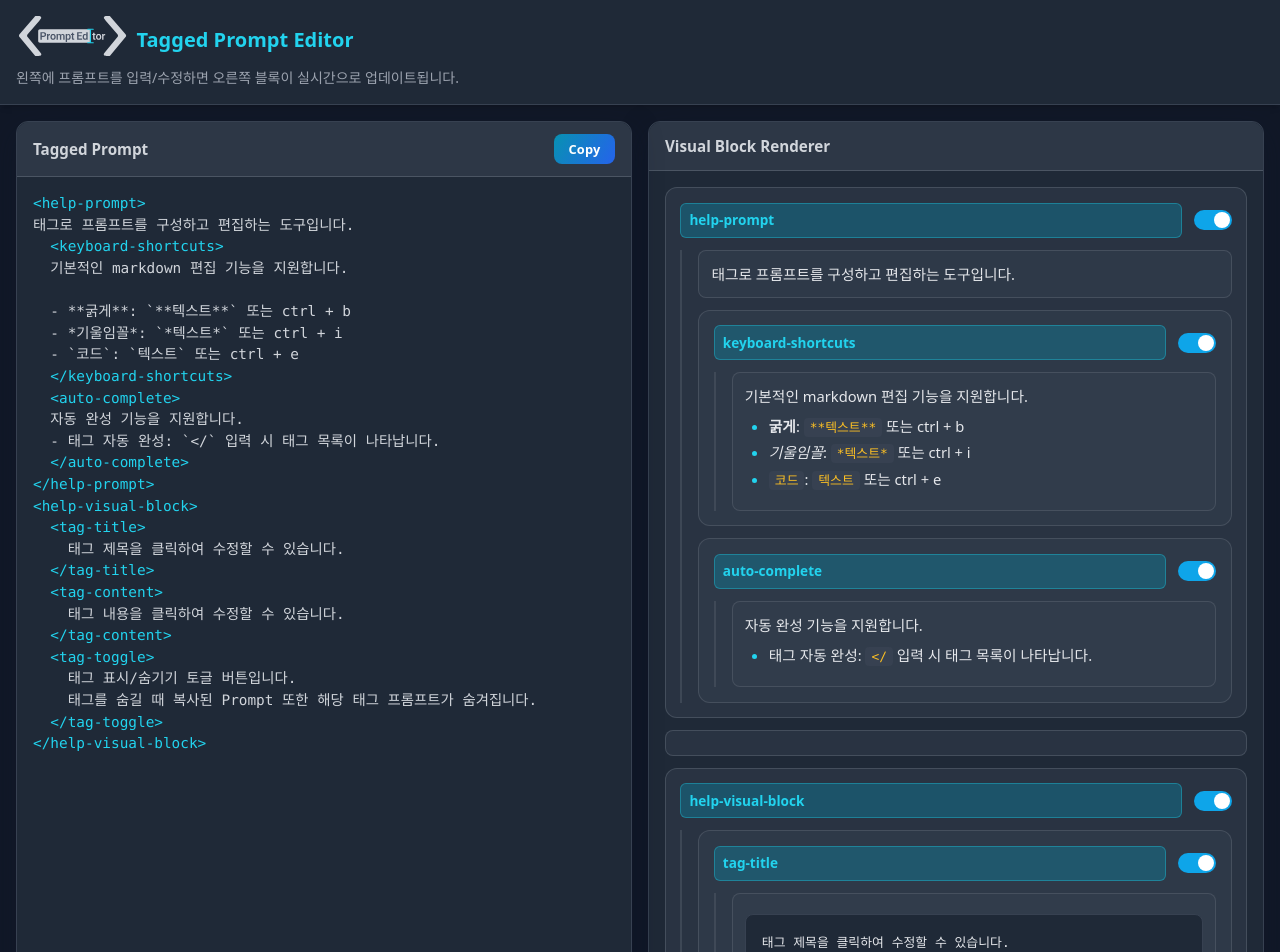
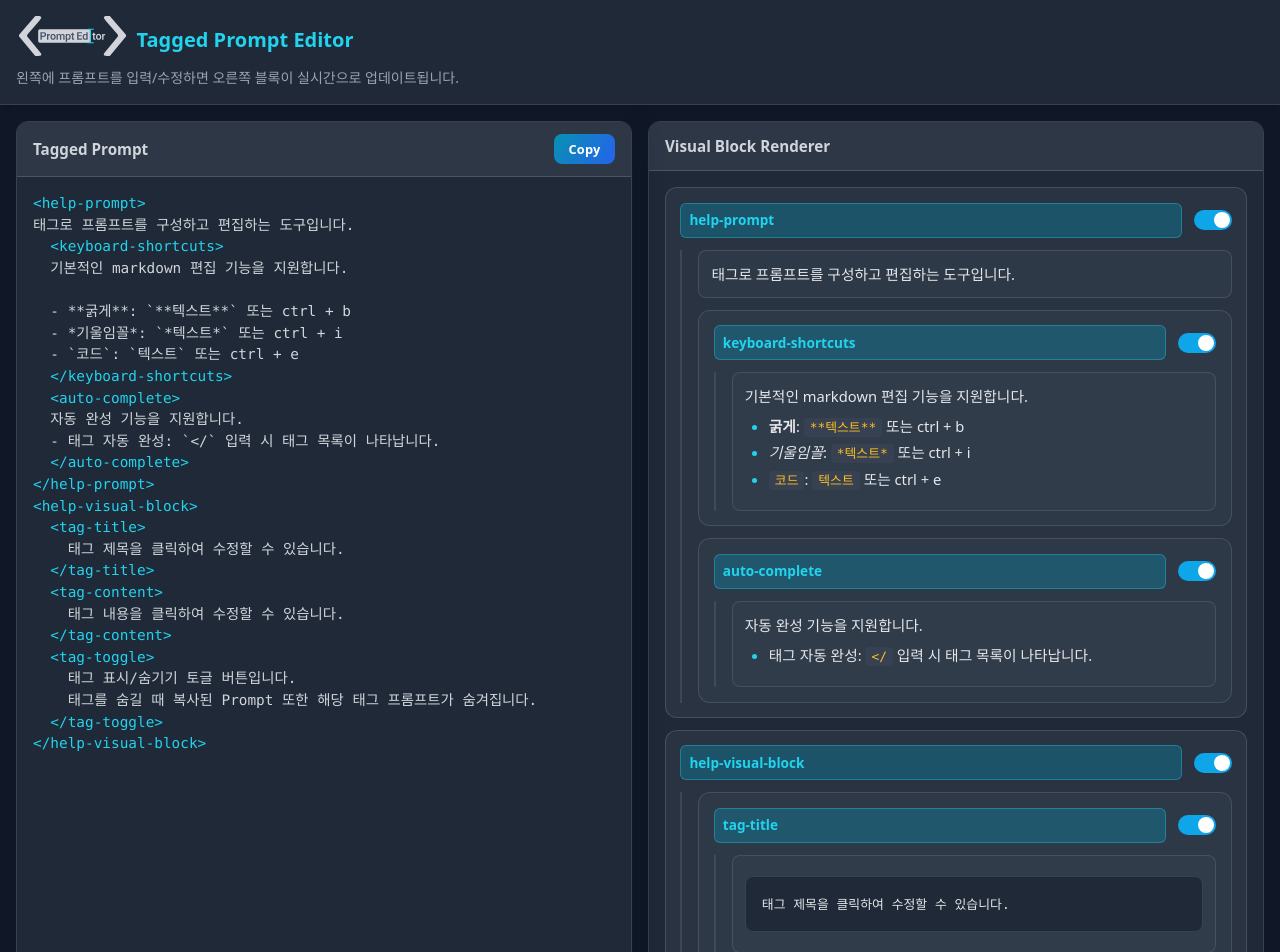
Before and after one commit to Q07K/tagged-prompt-editor, a Vue app: page / in a window 1280 px wide. Shown: the top 952 px of the page. Built offline with nearby package versions, Linux system fonts and the light colour scheme.

Commit message:
Fix: Update TagBlockText.vue to conditionally render tag text based on content and editing state

```diff
--- a/src/components/tag-block/TagBlockText.vue
+++ b/src/components/tag-block/TagBlockText.vue
@@ -1,6 +1,15 @@
 <template>
-  <div class="tag-text" :class="{ 'tag-text--disabled': disabled }">
-    <div v-if="!isEditing" class="tag-text__preview" v-html="previewHtml" @click="startEditing" />
+  <div
+    v-if="props.node.content.trim() !== '' || isEditing"
+    class="tag-text"
+    :class="{ 'tag-text--disabled': disabled }"
+  >
+    <div
+      v-if="!isEditing"
+      class="tag-text__preview"
+      v-html="previewHtml"
+      @click="startEditing"
+    />
     <textarea
       v-else
       ref="editor"
@@ -124,8 +133,8 @@ function autoResize() {
   padding: 0.125rem 0.375rem;
   border-radius: 0.25rem;
   font-family:
-    'Fira Code', ui-monospace, SFMono-Regular, 'SF Mono', Consolas, 'Liberation Mono', Menlo,
-    monospace;
+    'Fira Code', ui-monospace, SFMono-Regular, 'SF Mono', Consolas,
+    'Liberation Mono', Menlo, monospace;
   font-size: 0.875em;
   font-weight: 500;
 }
```
